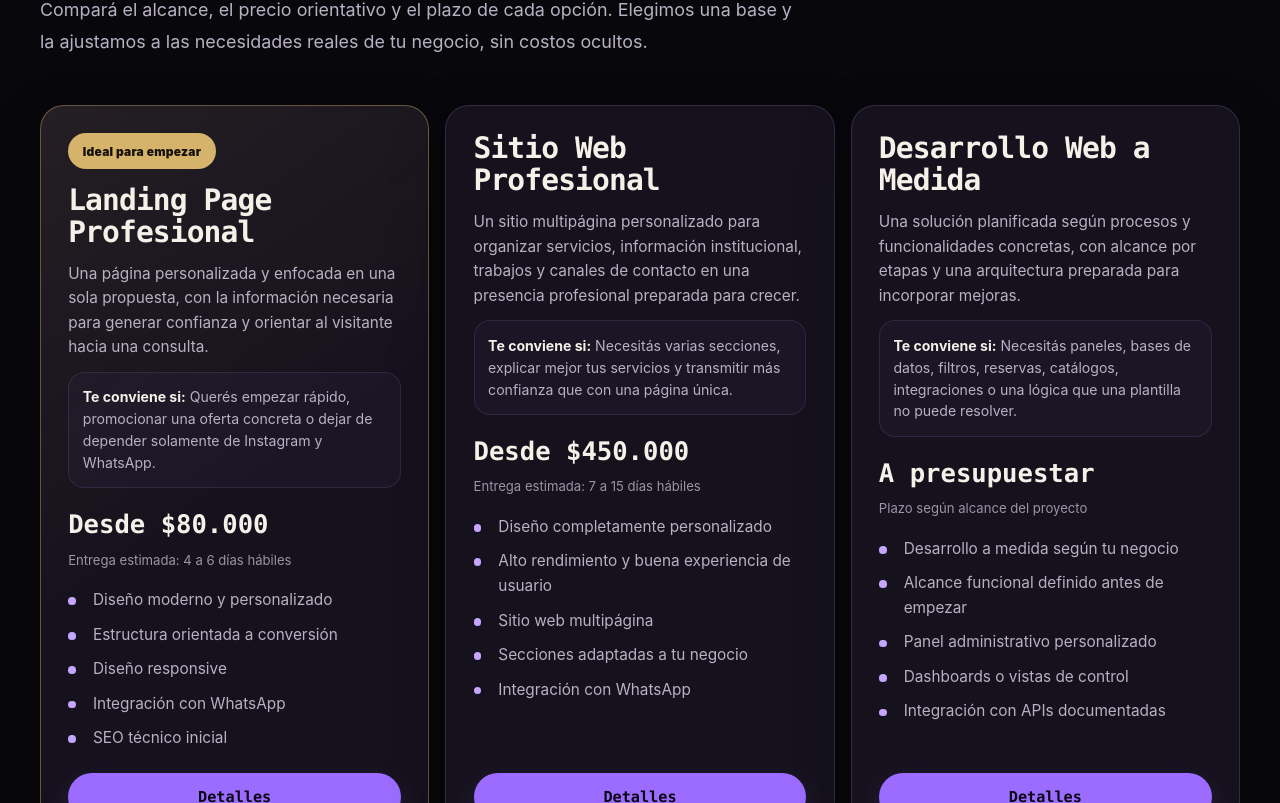
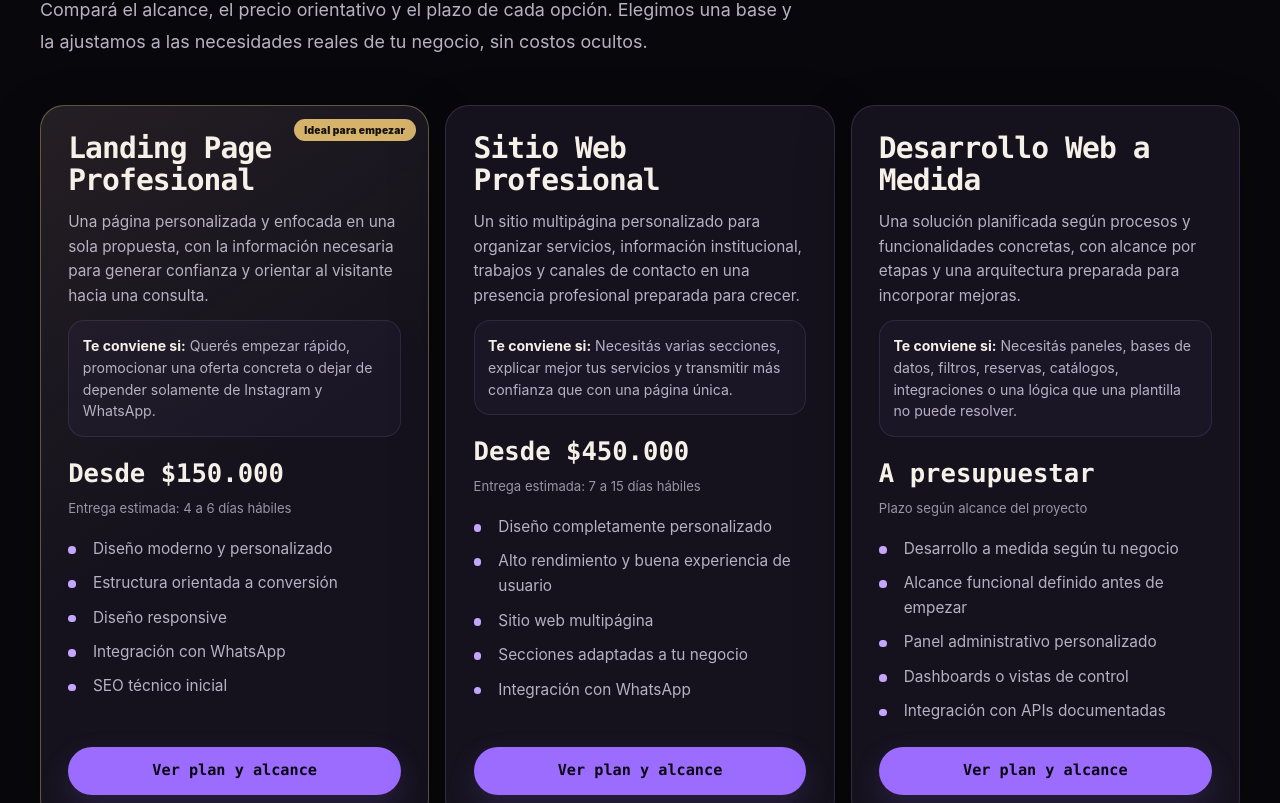
Before and after one commit to PabloDanielChavez/portafolio, a Next.js app in the folder portafolio-frontend/: page / in a window 1280 px wide. Shown: the part 2217-3020 px from the top of the page. Built offline with nearby package versions, Linux system fonts and the light colour scheme; no server answers.

Commit message:
Pulido de Contenido.

```diff
--- a/portafolio-frontend/src/components/PagPlan.tsx
+++ b/portafolio-frontend/src/components/PagPlan.tsx
@@ -303,7 +303,7 @@ export default function PlanDetalle({ plan }: PlanDetalleProps) {
             </section>
 
             <section
-                className={styles.planes_detalle_section}
+                className={`${styles.planes_detalle_section} ${styles.planes_detalle_faq_section}`}
                 aria-labelledby="faq-title"
             >
                 <div className={styles.planes_detalle_layout}>
--- a/portafolio-frontend/src/components/sub_components/PlanCard.tsx
+++ b/portafolio-frontend/src/components/sub_components/PlanCard.tsx
@@ -36,7 +36,7 @@ export default function PlanCard({ planes }: PlanCardProps) {
                     ))}
                 </ul>
                 <span className={styles.planes_boton}>
-                    Detalles
+                    Ver plan y alcance
                 </span>
             </Link>
         </article>
--- a/portafolio-frontend/src/components/utils/planes.data.ts
+++ b/portafolio-frontend/src/components/utils/planes.data.ts
@@ -2,6 +2,12 @@
 import type { ProcesoPlan } from "@/types/ProcesoPlan";
 
 export type PlanTag = "landing_page" | "sitio_web" | "desarrollo_web";
+
+export const planPrices = {
+    landing_page: "Desde $150.000",
+    sitio_web: "Desde $450.000",
+    desarrollo_web: "A presupuestar"
+} as const satisfies Record<PlanTag, string>;
 
 export const planes: Plan[] = [
     {
@@ -25,11 +31,11 @@ export const planes: Plan[] = [
         descripcion:
             "Una página personalizada y enfocada en una sola propuesta, con la información necesaria para generar confianza y orientar al visitante hacia una consulta.",
         href: "/servicios/planes/landing_page",
-        precio: "Desde $80.000",
+        precio: planPrices.landing_page,
         plazo: "Entrega estimada: 4 a 6 días hábiles",
         seoTitle: "Landing Page Profesional para Generar Consultas",
         seoDescription:
-            "Conocé el plan Landing Page Profesional: alcance, precio desde $80.000, plazo estimado y todo lo necesario para presentar tu servicio y recibir consultas.",
+            `Conocé el plan Landing Page Profesional: alcance, precio ${planPrices.landing_page.toLowerCase()}, plazo estimado y todo lo necesario para presentar tu servicio y recibir consultas.`,
         whatsappMensaje:
             "Hola Pablo, quiero solicitar presupuesto por una Landing Page Profesional.",
         ctaLabel: "Necesito una landing para mi servicio",
@@ -139,11 +145,11 @@ export const planes: Plan[] = [
         descripcion:
             "Un sitio multipágina personalizado para organizar servicios, información institucional, trabajos y canales de contacto en una presencia profesional preparada para crecer.",
         href: "/servicios/planes/sitio_web",
-        precio: "Desde $450.000",
+        precio: planPrices.sitio_web,
         plazo: "Entrega estimada: 7 a 15 días hábiles",
         seoTitle: "Sitio Web Profesional para Empresas y Negocios",
         seoDescription:
-            "Conocé el plan Sitio Web Profesional: alcance, precio desde $450.000, plazo estimado y una estructura clara para presentar tu empresa y sus servicios.",
+            `Conocé el plan Sitio Web Profesional: alcance, precio ${planPrices.sitio_web.toLowerCase()}, plazo estimado y una estructura clara para presentar tu empresa y sus servicios.`,
         whatsappMensaje:
             "Hola Pablo, quiero solicitar presupuesto por un Sitio Web Profesional.",
         ctaLabel: "Necesito un sitio para mi negocio",
@@ -254,7 +260,7 @@ export const planes: Plan[] = [
         descripcion:
             "Una solución planificada según procesos y funcionalidades concretas, con alcance por etapas y una arquitectura preparada para incorporar mejoras.",
         href: "/servicios/planes/desarrollo_web",
-        precio: "A presupuestar",
+        precio: planPrices.desarrollo_web,
         plazo: "Plazo según alcance del proyecto",
         seoTitle: "Desarrollo Web a Medida para Negocios",
         seoDescription:
--- a/portafolio-frontend/src/styles/sections/planes.module.scss
+++ b/portafolio-frontend/src/styles/sections/planes.module.scss
@@ -493,14 +493,14 @@
         align-items: center;
         justify-content: center;
         width: 100%;
-        min-height: 54px;
-        padding: .85rem 1.15rem;
-        border: 1px solid rgba(v.$color-accent, .24);
+        min-height: 44px;
+        padding: .65rem .8rem;
+        border: 1px solid transparent;
         border-radius: 999px;
-        background: rgba(v.$color-white, .035);
-        color: v.$color-crema;
-        font-size: .9rem;
-        font-weight: 850;
+        background: transparent;
+        color: rgba(v.$color-crema, .72);
+        font-size: .86rem;
+        font-weight: 750;
         text-align: center;
         transition:
             border-color .2s ease,
@@ -513,8 +513,9 @@
 
         &:hover {
             transform: translateY(-2px);
-            border-color: rgba(v.$color-accent, .42);
-            background: rgba(v.$color-accent, .08);
+            border-color: rgba(v.$color-accent, .16);
+            background: rgba(v.$color-accent, .055);
+            color: v.$color-white;
         }
 
         &:focus-visible {
@@ -875,19 +876,38 @@
     &_faq {
         display: grid;
         grid-template-columns: 1fr;
-        gap: 1rem;
-        max-width: 980px;
+        gap: .7rem;
+        max-width: 900px;
         margin: 0 auto;
     }
 
+    &_faq_section {
+        padding-block: clamp(2.5rem, 5vw, 4rem);
+
+        .planes_detalle_section_header {
+            margin-bottom: clamp(1.4rem, 3vw, 2rem);
+        }
+    }
+
     &_faq_item {
-        padding: clamp(1.2rem, 3vw, 1.7rem);
-        border: 1px solid rgba(v.$color-white, .075);
-        border-radius: 22px;
+        padding: clamp(.95rem, 2vw, 1.2rem);
+        border: 1px solid rgba(v.$color-white, .06);
+        border-radius: 16px;
         background:
-            linear-gradient(145deg, rgba(v.$color-white, .055), rgba(v.$color-white, .018)),
+            linear-gradient(145deg, rgba(v.$color-white, .038), rgba(v.$color-white, .012)),
             rgba(10, 12, 18, .72);
-        box-shadow: 0 18px 46px rgba(0, 0, 0, .22);
+        box-shadow: 0 10px 28px rgba(0, 0, 0, .14);
+
+        .planes_detalle_h3 {
+            font-size: .98rem;
+            line-height: 1.35;
+        }
+
+        .planes_detalle_text {
+            margin-top: .45rem;
+            font-size: .9rem;
+            line-height: 1.65;
+        }
     }
 
     &_cta {
@@ -1044,9 +1064,22 @@
     }
 
     &_card_badge {
-        margin-bottom: 1rem;
+        position: absolute;
+        top: .8rem;
+        right: .8rem;
+        z-index: 2;
+        max-width: calc(100% - 1.6rem);
+        margin: 0;
+        padding: .3rem .58rem;
         background: v.$gold;
         color: #17110a;
+        font-size: .64rem;
+        line-height: 1;
+        white-space: nowrap;
+    }
+
+    &_card_destacado .planes_card_titulo {
+        padding-right: 6.5rem;
     }
 
     &_card_descripcion {
```
Also changed, not shown: 1 other file (tests, documents, lock files or other folders).
